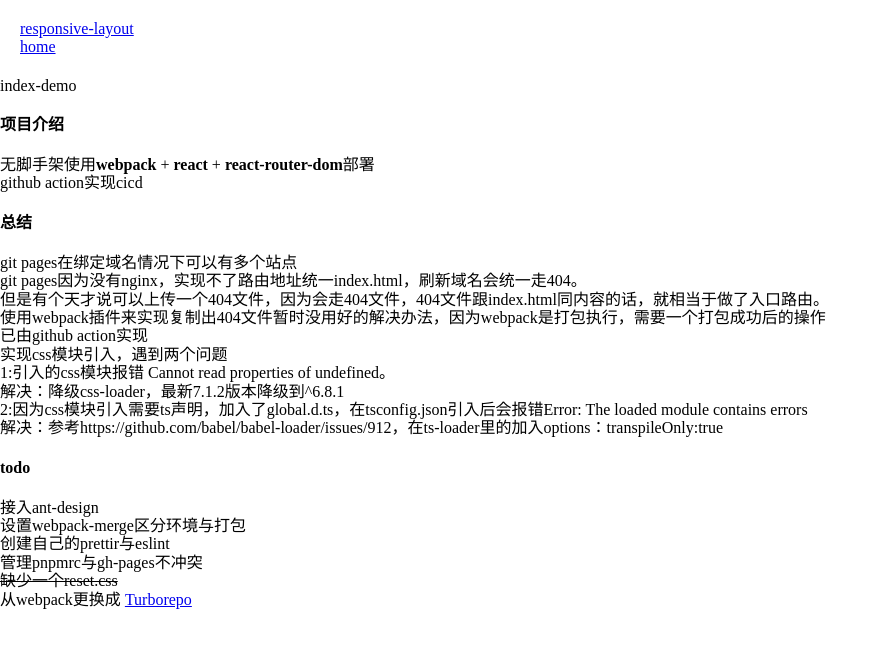
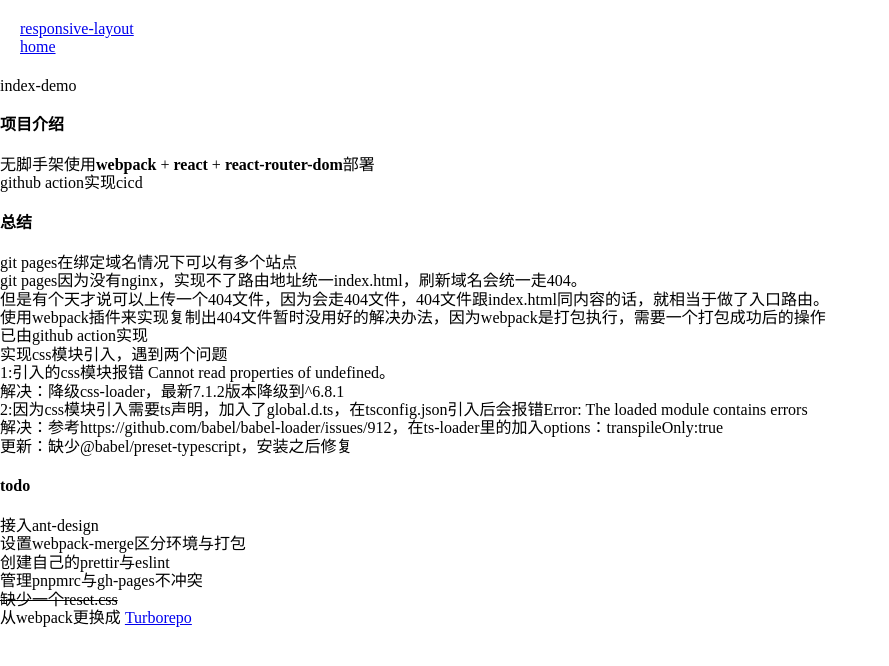
Before and after one commit to Sorabb/sora-pages, a React app: page /demo in a window 1280 px wide. Shown: the top 666 px of the page, without its empty margins (0-889 px from the left). Built offline with nearby package versions, Linux system fonts and the light colour scheme.

Commit message:
完成布局

```diff
--- a/babel.config.json
+++ b/babel.config.json
@@ -1,3 +1,3 @@
 {
-  "presets": [["@babel/preset-env"],"@babel/react"]
+  "presets": [["@babel/preset-env"],"@babel/react","@babel/preset-typescript"]
 }
--- a/package.json
+++ b/package.json
@@ -31,6 +31,7 @@
     "serve": "webpack serve"
   },
   "dependencies": {
+    "@babel/preset-typescript": "^7.24.7",
     "@csstools/normalize.css": "^12.1.1",
     "lodash": "^4.17.21",
     "nanoid": "^5.0.7",
--- a/src/demo/index.tsx
+++ b/src/demo/index.tsx
@@ -30,6 +30,7 @@ export default () => {
                 <div>解决：降级css-loader，最新7.1.2版本降级到^6.8.1</div>
                 <div>2:因为css模块引入需要ts声明，加入了global.d.ts，在tsconfig.json引入后会报错Error: The loaded module contains errors</div>
                 <div>解决：参考https://github.com/babel/babel-loader/issues/912，在ts-loader里的加入options：transpileOnly:true</div>
+                <div>更新：缺少@babel/preset-typescript，安装之后修复</div>
             <div>
                 <h4>todo</h4>
                 <div>接入ant-design</div>
--- /dev/null
+++ b/src/demo/responsive-layout/context/index.tsx
@@ -0,0 +1,19 @@
+import React, {createContext,ReactNode, useState} from "react";
+
+export const ResponsiveContext = createContext({
+    select: ''
+})
+
+const ResponsiveContextProvider = (props:{
+    children: ReactNode;
+}) => {
+    const [select,setSelect] = useState('111');
+    return (
+        <ResponsiveContext.Provider value={{
+            select
+        }}>
+            {props.children}
+        </ResponsiveContext.Provider>
+    )
+}
+export default ResponsiveContextProvider
--- a/src/demo/responsive-layout/index.tsx
+++ b/src/demo/responsive-layout/index.tsx
@@ -1,8 +1,11 @@
-import React, { useEffect } from "react";
+import React, { useEffect, Context, useContext } from "react";
 import {Link} from "react-router-dom";
 import styles from './style/index.module.scss';
 import ResponsiveItem from './components/ResponsiveItem';
+import ResponsiveContextProvider, {ResponsiveContext} from './context';
 const WorkspaceAttribute = () => {
+    const {select} = useContext(ResponsiveContext);
+    console.log(select)
     return (
         <div className={styles['workspace-attribute']}>
             <div className={styles['workspace-attribute-title']}>
@@ -28,6 +31,7 @@ export default () => {
                 <Link to={'/demo'}>demo</Link>
             </div>
             <div>responsive-layout321321</div>*/}
+            <ResponsiveContextProvider>
                 <div className={styles['wrap']}>
                     <div className={styles['workspace-main']}>
                         <div className={styles['workspace-container']}>
@@ -42,6 +46,7 @@ export default () => {
                     </div>
 
                 </div>
+            </ResponsiveContextProvider>
         </>
     )
 }
--- a/tsconfig.json
+++ b/tsconfig.json
@@ -2,7 +2,7 @@
   "compilerOptions": {
     "baseUrl": "./src",
     "allowSyntheticDefaultImports": true,
-    "noImplicitAny": true,
+    "noImplicitAny": false,
     "module": "es6",
     "target": "es5",
     "allowJs": true,
--- a/webpack.config.js
+++ b/webpack.config.js
@@ -35,9 +35,6 @@ const config = {
                 test: /\.(ts|tsx)$/i,
                 use: [{
                     loader: 'ts-loader',
-                    options: {
-                        transpileOnly: true
-                    }
                 },'babel-loader'],
                 exclude: ['/node_modules/'],
             },
```
Also changed, not shown: 1 other file (tests, documents, lock files or other folders). Lines whose indentation alone changed are shown as unchanged.
